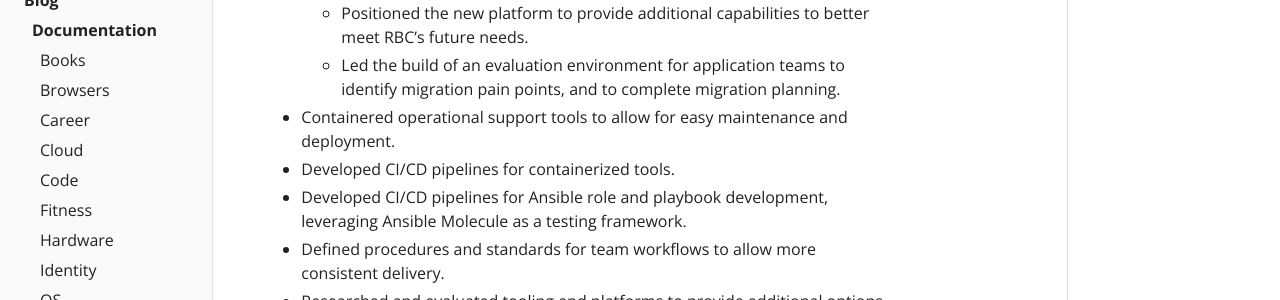
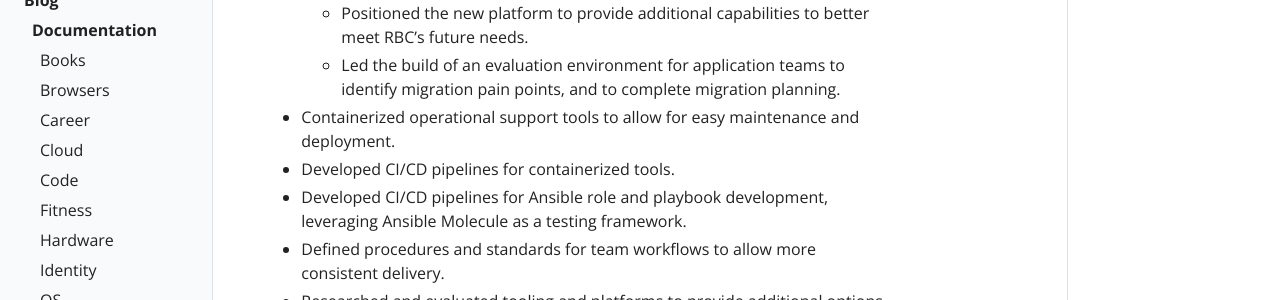
Before and after one commit to rgibert/rgibert.github.io, a Jekyll site: the page built from _docs/resume.md, in a window 1280 px wide and 900 px high, scrolled down 779 px. Shown: the part 154-454 px from the top of the window. Built offline with Jekyll 4.4.1, drawn with Linux system fonts in a browser that asks for light colours.

Commit message:
more typos

```diff
--- a/_docs/resume.md
+++ b/_docs/resume.md
@@ -23,7 +23,7 @@ June 2018 to December 2021
    - Worked with RBC's enterprise security teams to ensure alignment with enterprise standards and requirements.
    - Positioned the new platform to provide additional capabilities to better meet RBC's future needs.
    - Led the build of an evaluation environment for application teams to identify migration pain points, and to complete migration planning.
- - Containered operational support tools to allow for easy maintenance and deployment.
+ - Containerized operational support tools to allow for easy maintenance and deployment.
  - Developed CI/CD pipelines for containerized tools.
  - Developed CI/CD pipelines for Ansible role and playbook development, leveraging Ansible Molecule as a testing framework.
  - Defined procedures and standards for team workflows to allow more consistent delivery.
```
